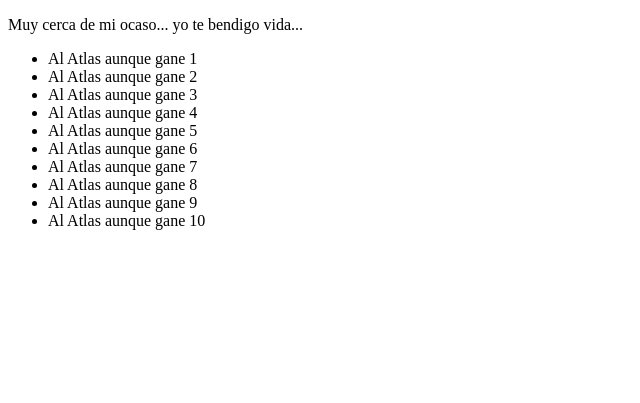
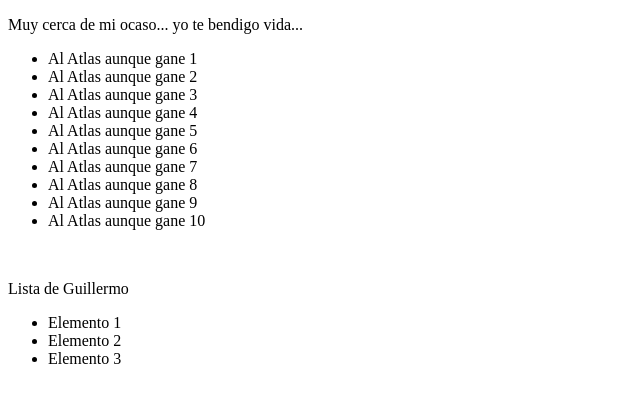
Before and after one commit to jorgeitt/ejemplo02, a plain HTML site: page index.html in a window 1280 px wide. Shown: the part 105-508 px from the top of the page, without its empty margins (0-640 px from the left). Drawn offline with Linux system fonts and the light colour scheme.

Commit message:
Modificacion ejercicio de clase

```diff
--- a/index.html
+++ b/index.html
@@ -20,5 +20,15 @@
     <li>Al Atlas aunque gane 9</li>
     <li>Al Atlas aunque gane 10</li>
   </ul>
+
+  <br>
+  <p>Lista de Guillermo</p>
+  <ul>
+    <li>Elemento 1</li>
+    <li>Elemento 2</li>
+    <li>Elemento 3</li>
+  </ul>
+  </ul>
+
 </body>
 </html>
```
